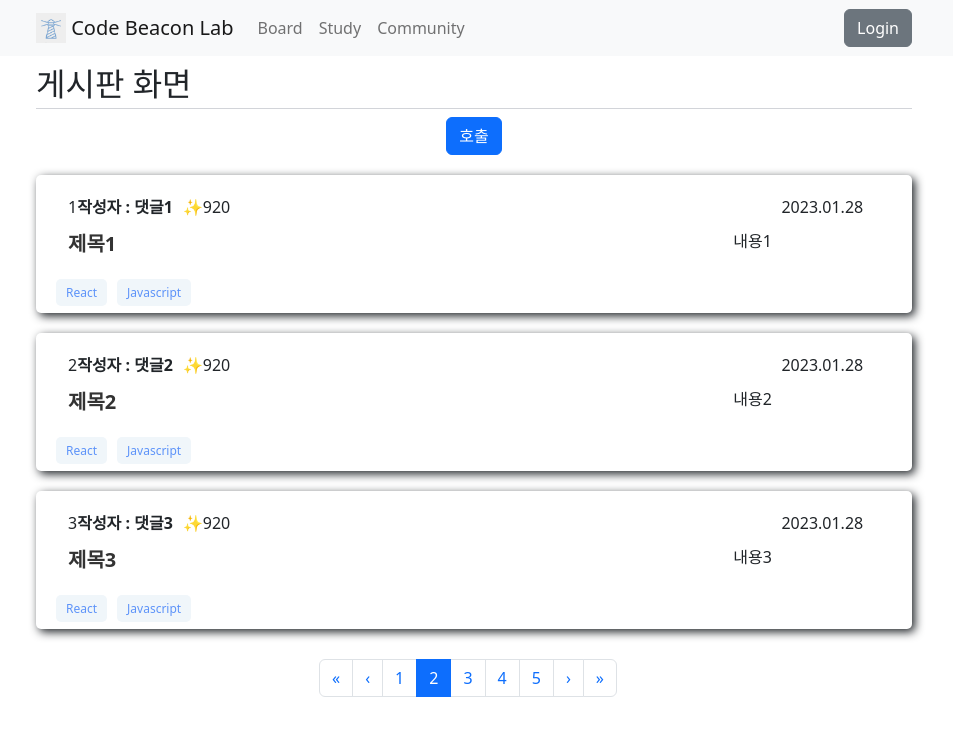
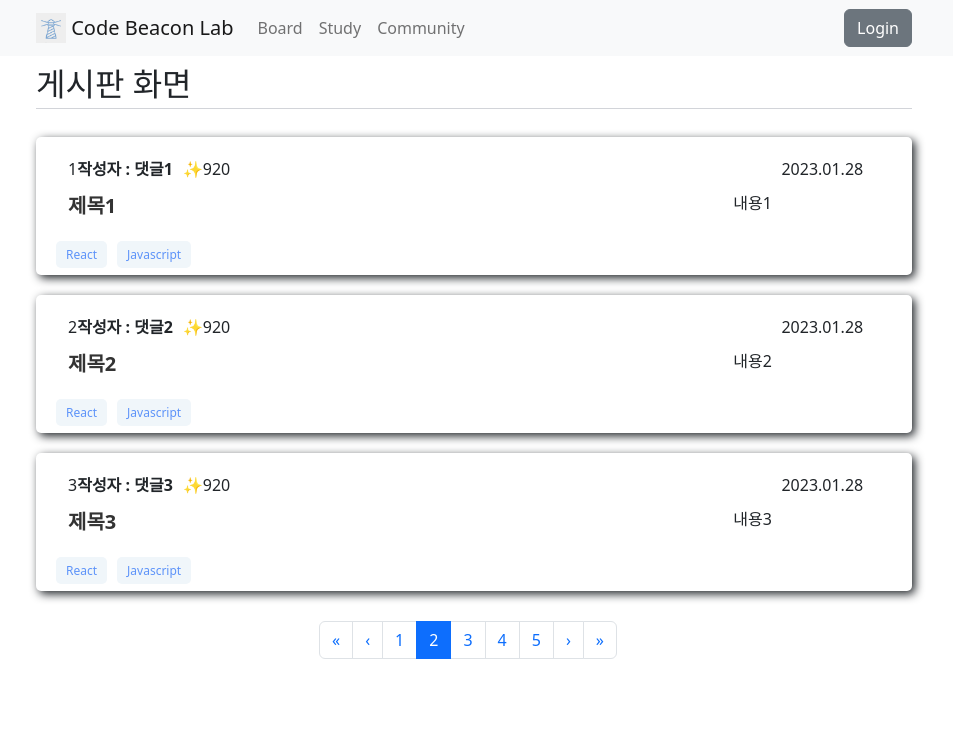
Before and after one commit to code-beacon-lab/cbl-fe, a React (Create React App) app: page /board in a window 1280 px wide. Shown: the top 736 px of the page, without its empty margins (166-1119 px from the left). Built offline with nearby package versions, Linux system fonts and the light colour scheme.

Commit message:
feat: redux typescript 문서 반영

```diff
--- a/src/Redux/Slices/boardSlice.ts
+++ b/src/Redux/Slices/boardSlice.ts
@@ -12,22 +12,25 @@ export interface Board {
 const fetchUserById = createAsyncThunk(
     'users/fetchByIdStatus',
     async (userId, thunkAPI) => {
-        const response = await axios.get('http://locahost:18080/user')
+        const response = await axios.get<Board>(
+            `http://localhost:8080/api/board/selectlist`
+        );
+        console.log(response.data);
         return response.data
     }
 )
 
 export const boardSlice = createSlice({
-    reducers: {
-
-    },
-    name: 'users',
+    name: 'boards',
     initialState: [
         { board_title:'제목1', board_no: 1, board_comment: '댓글1', board_content: '내용1'},
         { board_title:'제목2', board_no: 2, board_comment: '댓글2', board_content: '내용2'},
         { board_title:'제목3', board_no: 3, board_comment: '댓글3', board_content: '내용3'},
     ] as Board[], // 필수로 타입 지정 안해도 되지만, 확실히 하기로 한다.
-    extraReducers : (builder) => {
+    reducers: {
+
+    },
+    extraReducers : (builder    ) => {
         // Add reducers for additional action types here, and handle loading state as needed
         builder.addCase(fetchUserById.fulfilled, (state, action) => {
             // Add user to the state array
@@ -37,5 +40,4 @@ export const boardSlice = createSlice({
     }
 });
 
-
 export default boardSlice.reducer;
--- a/src/Redux/rootReducer.ts
+++ b/src/Redux/rootReducer.ts
@@ -2,13 +2,14 @@
 import {combineReducers} from "@reduxjs/toolkit";
 import usersReducer from './Slices/users';
 import boardReducer from "./Slices/boardSlice";
+// 만들어 놓은 리듀서들을 합친다.
 
-// 만들어 놓은 리듀서들을 합친다.
-const reducer = combineReducers({
+const rootReducer = combineReducers({
     users: usersReducer,
     boards: boardReducer
-});
+})
+
 
 // React에서 사용할 수 있도록 타입을 만들어 export 해준다.
-export type ReducerType = ReturnType<typeof reducer>;
-export default reducer;
+export type ReducerType = ReturnType<typeof rootReducer>;
+export default rootReducer;
--- a/src/Redux/store.ts
+++ b/src/Redux/store.ts
@@ -1,12 +1,12 @@
 // Redux 최상단 파일
-import {configureStore, getDefaultMiddleware} from "@reduxjs/toolkit";
-import reducers from './rootReducer';
+import { configureStore } from "@reduxjs/toolkit";
+import rootReducer from './rootReducer';
 import logger from 'redux-logger';
 
-const middleware = [ ...getDefaultMiddleware(), logger ];
+const middleware = [ logger ];
 
 const store = configureStore({
-        reducer: reducers,        // 합친 리듀서들을 보냄
+        reducer: rootReducer,        // 합친 리듀서들을 보냄
         middleware,     // Logger
 });
 
--- a/src/components/BoardList.tsx
+++ b/src/components/BoardList.tsx
@@ -1,9 +1,8 @@
-import {Button, Container, Pagination, Row} from "react-bootstrap";
+import { Container, Pagination, Row} from "react-bootstrap";
 import BoardBlock from "./BoardBlock";
+import {Board} from "../Redux/Slices/boardSlice";
+import {RootState} from "../Redux/store";
 import {useSelector} from "react-redux";
-import {ReducerType} from "../Redux/rootReducer";
-import axios from "axios";
-import {Board} from "../Redux/Slices/boardSlice";
 
 const BoardList = () => {
 
@@ -23,17 +22,17 @@ const BoardList = () => {
     /**
      * @Comment 게시물 받아오기(Redux)
      * */
-    const board = useSelector<ReducerType, Board[]>(state => state.boards);
+    const boards = useSelector((state: RootState) => state.boards);
 
-    return(
+    return (
         <>
             <Container fluid={"sm"}>
                 <h2 style={{borderBottom:'1px solid #D2D4D9', paddingBlock: '5px', textAlign: 'left'}}>게시판 화면</h2>
-                <Button onClick={getBoardList}>호출</Button>
+                {/*<Button onClick={getBoardList}>호출</Button>*/}
 
                 {/* 게시물 내용 */}
                 {
-                    board.map( board =>
+                    boards.map((board: Board) =>
                         <BoardBlock
                             key={board.board_no}    /* Key는 필수 */
                             board={board}           /* 받아온 게시물 리스트 반복 */
@@ -60,12 +59,5 @@ const BoardList = () => {
 }
 
 // Axios 테스트 (CBI-API 첫 통신)
-const getBoardList = async() => {
-    // Generic 을 통해 응답 데이터의 타입을 설정 할 수 있습니다.
-    const response = await axios.get<Board>(
-        `http://localhost:8080/api/board/selectlist`
-    );
-    console.log(response.data);
-    return response.data; // 데이터 값을 바로 반환하도록 처리
-}
+
 export default BoardList;
```
Also changed, not shown: src/Redux/hooks.ts (added, +7 -0 lines), 1 other file (tests, documents, lock files or other folders).
